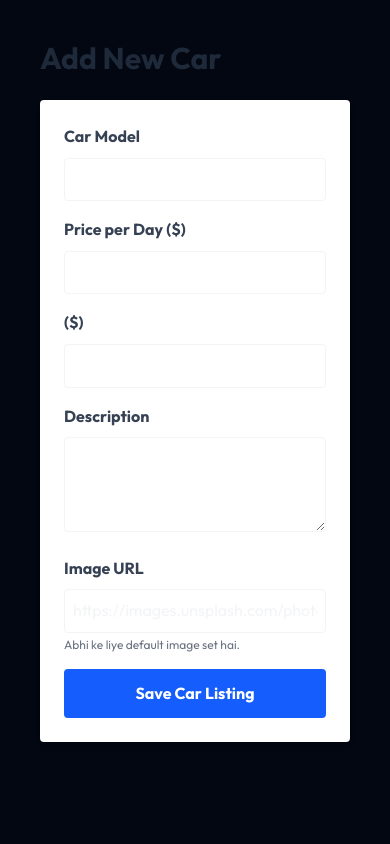
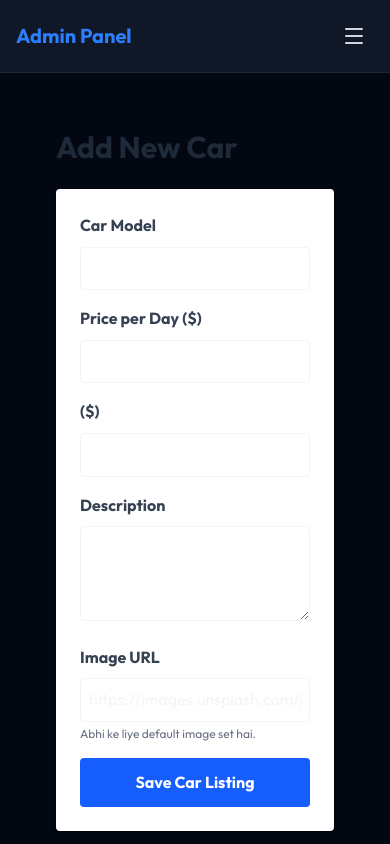
Before and after one commit to mh1029501-dev/car-rental-website, a Next.js app: page /dashboard/add in a window 390 px wide. Built offline with nearby package versions, Linux system fonts and the light colour scheme; no server answers; sample sign-in values are in the browser's storage.

Commit message:
Make admin layout responsive with mobile hamburger navigation

```diff
--- a/src/app/dashboard/layout.js
+++ b/src/app/dashboard/layout.js
@@ -1,14 +1,14 @@
-
 "use client";
 
 import { useEffect, useState } from "react";
 import { useRouter } from "next/navigation";
 import Link from "next/link";
-import { LogOut, Car, PlusSquare, Calendar, Home } from "lucide-react";
+import { LogOut, Car, PlusSquare, Calendar, Home, Menu, X } from "lucide-react";
 
 export default function DashboardLayout({ children }) {
   const router = useRouter();
   const [isAuthenticated, setIsAuthenticated] = useState(false);
+  const [isMobileMenuOpen, setIsMobileMenuOpen] = useState(false);
 
   useEffect(() => {
     const token = localStorage.getItem("token");
@@ -20,7 +20,6 @@ export default function DashboardLayout({ children }) {
     }
   }, [router]);
 
-  // Logout Function: LocalStorage clear karke direct Home Page ('/') par bhejega
   const handleLogout = () => {
     localStorage.removeItem("token");
     localStorage.removeItem("userId");
@@ -36,33 +35,63 @@ export default function DashboardLayout({ children }) {
   }
 
   return (
-    <div className="flex h-screen bg-gray-950 text-gray-100">
+    <div className="flex flex-col md:flex-row h-screen bg-gray-950 text-gray-100">
 
-      {/* SIDEBAR */}
-      <aside className="w-64 bg-gray-900 text-white hidden md:flex flex-col border-r border-gray-800">
-        <div className="p-6 text-2xl font-bold text-blue-500 border-b border-gray-800 flex items-center gap-2">
+      {/* MOBILE TOP NAVBAR HEADER */}
+      <div className="md:hidden flex items-center justify-between bg-gray-900 p-4 border-b border-gray-800">
+        <span className="text-xl font-bold text-blue-500">Admin Panel</span>
+        <button
+          onClick={() => setIsMobileMenuOpen(!isMobileMenuOpen)}
+          className="p-2 text-gray-300 hover:text-white"
+        >
+          {isMobileMenuOpen ? <X size={24} /> : <Menu size={24} />}
+        </button>
+      </div>
+
+      {/* SIDEBAR (DESKTOP & MOBILE RESPONSIVE) */}
+      <aside
+        className={`fixed md:relative z-50 inset-y-0 left-0 w-64 bg-gray-900 text-white flex flex-col border-r border-gray-800 transform transition-transform duration-300 ease-in-out ${isMobileMenuOpen ? "translate-x-0" : "-translate-x-full md:translate-x-0"
+          }`}
+      >
+        <div className="p-6 text-2xl font-bold text-blue-500 border-b border-gray-800 hidden md:flex items-center gap-2">
           Admin Panel
         </div>
 
         <nav className="flex-1 mt-6 px-4 space-y-2">
-          <Link href="/dashboard" className="flex items-center gap-3 py-2.5 px-4 rounded-xl hover:bg-gray-800 transition text-gray-300 hover:text-white font-medium">
+          <Link
+            href="/dashboard"
+            onClick={() => setIsMobileMenuOpen(false)}
+            className="flex items-center gap-3 py-2.5 px-4 rounded-xl hover:bg-gray-800 transition text-gray-300 hover:text-white font-medium"
+          >
             <Car size={18} className="text-blue-400" /> Overview
           </Link>
 
-          <Link href="/dashboard/add" className="flex items-center gap-3 py-2.5 px-4 rounded-xl hover:bg-gray-800 transition text-gray-300 hover:text-white font-medium">
+          <Link
+            href="/dashboard/add"
+            onClick={() => setIsMobileMenuOpen(false)}
+            className="flex items-center gap-3 py-2.5 px-4 rounded-xl hover:bg-gray-800 transition text-gray-300 hover:text-white font-medium"
+          >
             <PlusSquare size={18} className="text-blue-400" /> Add Listing
           </Link>
 
-          <Link href="/dashboard/bookings" className="flex items-center gap-3 py-2.5 px-4 rounded-xl hover:bg-gray-800 transition text-gray-300 hover:text-white font-medium">
+          <Link
+            href="/dashboard/bookings"
+            onClick={() => setIsMobileMenuOpen(false)}
+            className="flex items-center gap-3 py-2.5 px-4 rounded-xl hover:bg-gray-800 transition text-gray-300 hover:text-white font-medium"
+          >
             <Calendar size={18} className="text-blue-400" /> View Bookings
           </Link>
 
-          <Link href="/" className="flex items-center gap-3 py-2.5 px-4 rounded-xl hover:bg-gray-800 transition text-gray-400 hover:text-white font-medium">
+          <Link
+            href="/"
+            onClick={() => setIsMobileMenuOpen(false)}
+            className="flex items-center gap-3 py-2.5 px-4 rounded-xl hover:bg-gray-800 transition text-gray-400 hover:text-white font-medium"
+          >
             <Home size={18} /> Back to Home
           </Link>
         </nav>
 
-        {/* LOGOUT BUTTON SECTION */}
+        {/* LOGOUT BUTTON */}
         <div className="p-4 border-t border-gray-800">
           <button
             onClick={handleLogout}
@@ -73,8 +102,16 @@ export default function DashboardLayout({ children }) {
         </div>
       </aside>
 
+      {/* OVERLAY FOR MOBILE WHEN MENU IS OPEN */}
+      {isMobileMenuOpen && (
+        <div
+          onClick={() => setIsMobileMenuOpen(false)}
+          className="fixed inset-0 bg-black/50 z-40 md:hidden"
+        />
+      )}
+
       {/* MAIN CONTENT */}
-      <main className="flex-1 overflow-y-auto bg-gray-950">
+      <main className="flex-1 overflow-y-auto bg-gray-950 p-4 md:p-6">
         {children}
       </main>
     </div>
```
